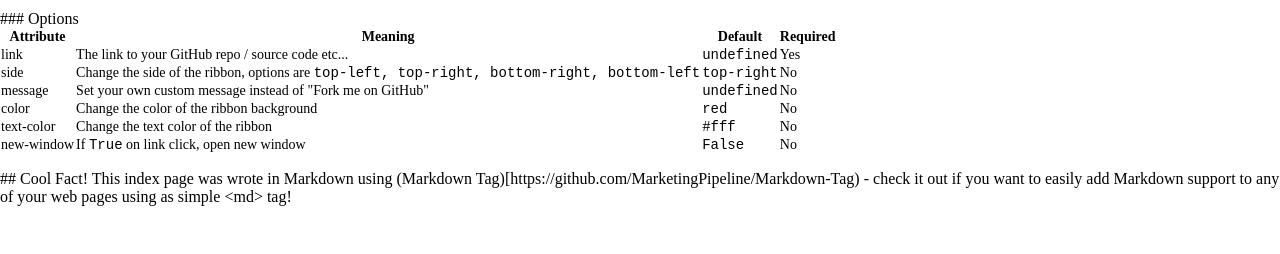
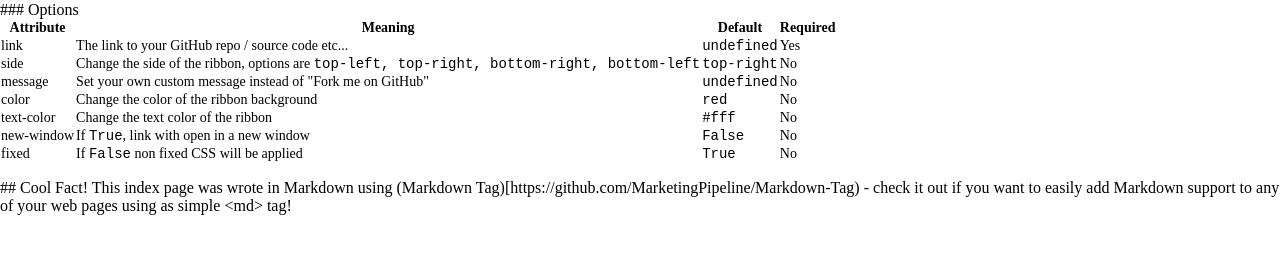
Before and after one commit to MarketingPipeline/GitHub-Ribbon-Web-Component, a plain HTML site: page index.html in a window 1280 px wide. Shown: the part 528-782 px from the top of the page. Drawn offline with Linux system fonts and the light colour scheme.

Commit message:
Update index.html

```diff
--- a/index.html
+++ b/index.html
@@ -105,7 +105,7 @@ How to use <b><i>Fork-Me.js</b></i>:
 
 <tr>
 <td>color</td>
-<td>Change          the                                                      color             of the ribbon  background </td>
+<td>Change                                                                         the   color of the ribbon  background </td>
 <td><code>red</code></td>
 <td>No</td>
 </tr>
@@ -114,7 +114,7 @@ How to use <b><i>Fork-Me.js</b></i>:
 
 <tr>
 <td>text-color</td>
-<td>Change  the   text                                    color                             of  the                ribbon</td>
+<td>Change                             the                                                       text color of the ribbon</td>
 <td><code>#fff</code></td>
 <td>No</td>
 </tr>
@@ -123,12 +123,30 @@ How to use <b><i>Fork-Me.js</b></i>:
 
 <tr>
 <td>new-window</td>
-<td>If                    <code>True</code>                     on          link click,      open    new           window</td>
+<td>If                                                               <code>True</code>,    link with open in a new window</td>
 <td><code>False</code></td>
 <td>No</td>
+</tr>
+
+
+
+
 <tr>
+<td>fixed</td>
+<td>If                 <code>False</code>                                                 non fixed  CSS  will be applied</td>
+<td><code>True</code></td>
+<td>No</td>
 </tr>
+
+
+
+
+
+
+
+
 </table>
+
 
 
 ## Cool Fact!
```
